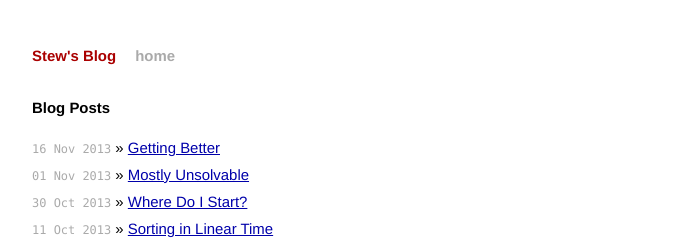
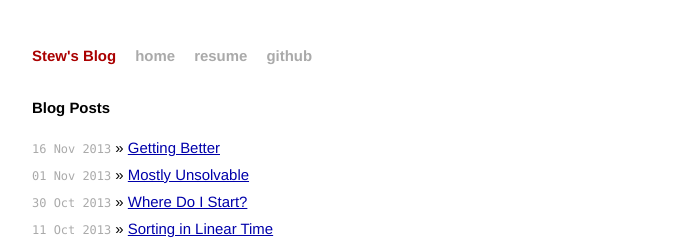
Before and after one commit to stewsmith/stewsmith.github.io, a Jekyll site: the page built from index.html, in a window 1280 px wide. Shown: the top 240 px of the page, without its empty margins (294-985 px from the left). Built offline with Jekyll 4.4.1, drawn with Linux system fonts in a browser that asks for light colours; Markdown is read by kramdown in place of the engine named in the settings.

Commit message:
(layout) resume, github in header

```diff
--- a/_layouts/default.html
+++ b/_layouts/default.html
@@ -29,6 +29,8 @@
           <div class="header">
             <h1 class="title"><a href="/">{{ site.name }}</a></h1>
             <a class="extra" href="/">home</a>
+            <a class="extra" href="/resume.pdf">resume</a>
+            <a class="extra" href="//github.com/stewsmith">github</a>
           </div>
 
           {{ content }}
```
Also changed, not shown: 1 other file.
